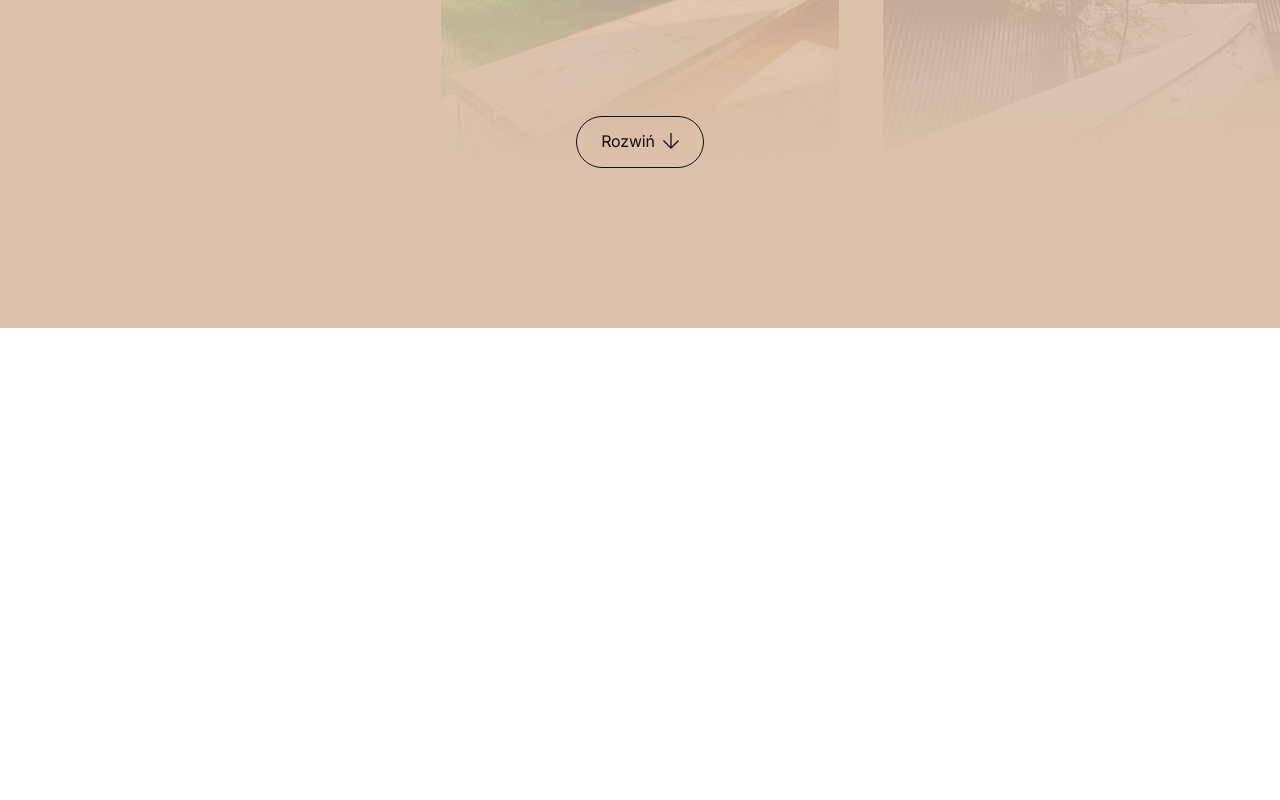
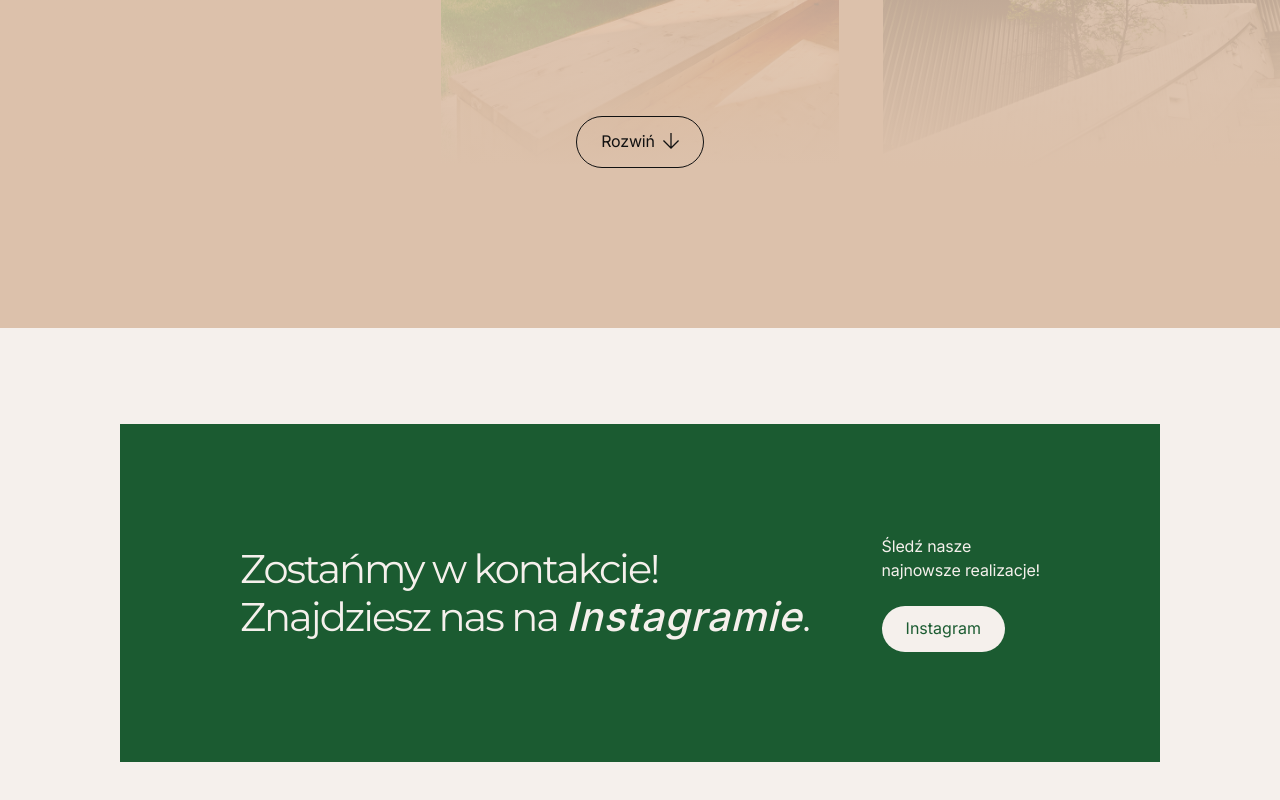
Before and after one commit to marwoz01/giarddesign, a React (Vite) app: page / in a window 1280 px wide. Shown: the part 3946-4746 px from the top of the page. Before the commit the page ends 4274 px from the top, so only its background shows below. Built offline with nearby package versions, Linux system fonts and the light colour scheme.

Commit message:
add contact CTA section with Instagram link

```diff
--- a/src/App.jsx
+++ b/src/App.jsx
@@ -4,6 +4,7 @@ import Hero from './components/Hero'
 import Offer from './components/Offer'
 import About from './components/About'
 import Realizations from './components/Realizations'
+import ContactCTA from './components/ContactCTA'
 
 function App() {
   return (
@@ -15,6 +16,7 @@ function App() {
         <Offer />
         <About />
         <Realizations />
+        <ContactCTA />
       </main>
     </>
   )
--- /dev/null
+++ b/src/components/ContactCTA.jsx
@@ -0,0 +1,37 @@
+function ContactCTA() {
+  return (
+    <section id="kontakt" className="bg-cream py-20 xl:py-24">
+      <div className="page-container">
+        <div className="bg-brand mx-auto flex max-w-cta flex-col gap-8 px-8 py-12 xl:flex-row xl:items-center xl:justify-between xl:gap-16 xl:px-30 xl:py-27.5">
+          <h2 className="font-heading text-cream text-[28px] leading-[1.2] font-normal md:text-[32px] xl:text-[40px] xl:tracking-[-2px]">
+            Zostańmy w kontakcie!{' '}
+            <br className="hidden xl:inline" />
+            Znajdziesz nas na{' '}
+            <em className="font-sans font-medium italic xl:tracking-[1px]">
+              Instagramie
+            </em>
+            .
+          </h2>
+
+          <div className="flex flex-col items-start gap-6">
+            <p className="font-sans text-body text-cream">
+              Śledź nasze
+              <br />
+              najnowsze realizacje!
+            </p>
+            <a
+              href="https://instagram.com"
+              target="_blank"
+              rel="noreferrer"
+              className="bg-cream text-brand rounded-full pt-2.5 pr-6 pb-3 pl-6 font-sans text-base leading-normal tracking-normal"
+            >
+              Instagram
+            </a>
+          </div>
+        </div>
+      </div>
+    </section>
+  )
+}
+
+export default ContactCTA
--- a/src/index.css
+++ b/src/index.css
@@ -1,5 +1,6 @@
 @import '@fontsource/inter/400.css';
 @import '@fontsource/inter/500-italic.css';
+@import '@fontsource/montserrat/400.css';
 @import '@fontsource/montserrat/500.css';
 @import 'tailwindcss';
 
@@ -65,6 +66,7 @@
   --spacing-hero-md: 560px;
   --spacing-card: 370px;
   --spacing-about: 720px;
+  --spacing-cta: 1040px;
 }
 
 :root {
```
